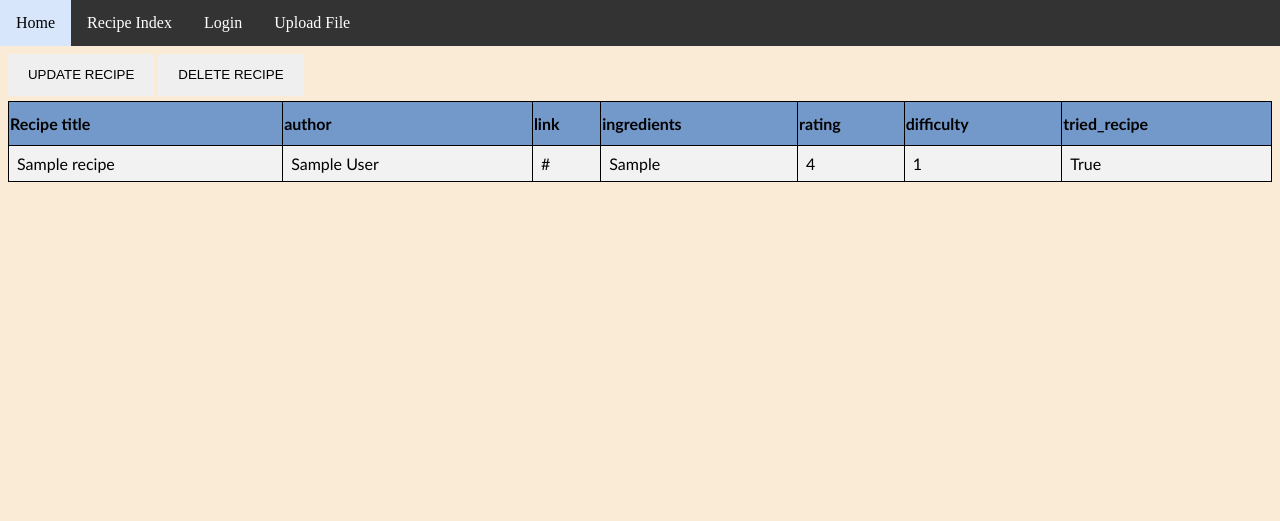
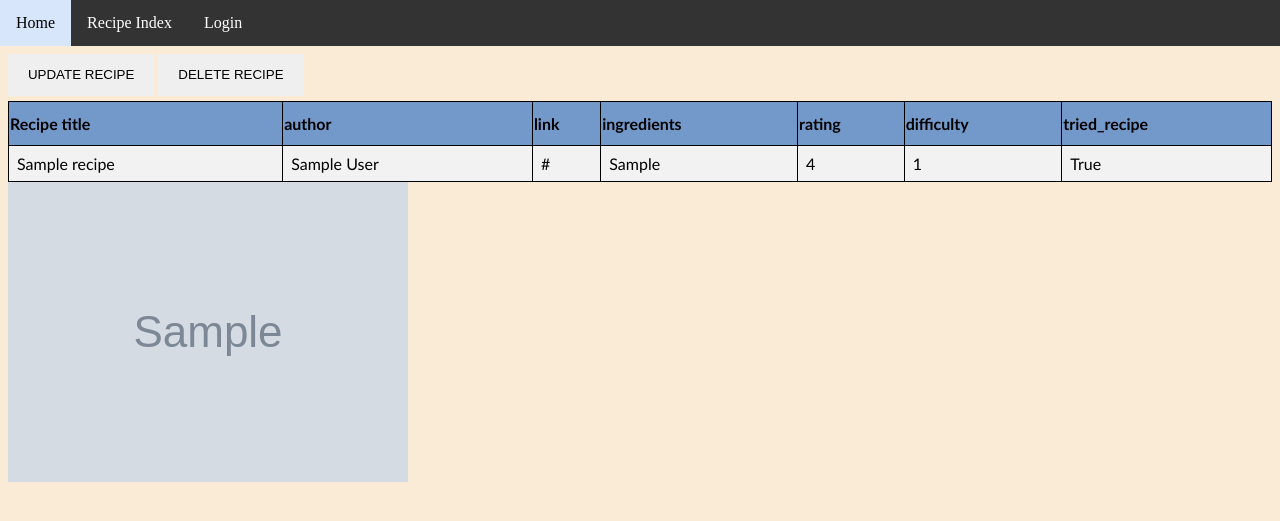
Before and after one commit to ShatteredArrow/homechef, a Flask app: page /recipe/1 in a window 1280 px wide. Shown: the top 521 px of the page. Run offline with Flask 2, Linux system fonts and the light colour scheme; a user stored in the database is signed in; tables that the repository leaves empty hold one stand-in row (values such as "Sample post"); grey boxes marked "Sample" are stand-in pictures.

Commit message:
Added image upload to recipes
Added image upload on recipe add and display the uploaded image
on recipe details page. Uploaded images are stored in file
directory under /static/recipe_images.

```diff
--- a/app/__init__.py
+++ b/app/__init__.py
@@ -5,7 +5,7 @@ from flask_migrate import Migrate
 from flask_login import LoginManager
 from os.path import join, dirname, realpath
 
-UPLOAD_FOLDER = join(dirname(realpath(__file__)), 'static')
+UPLOAD_FOLDER = join(dirname(realpath(__file__)), *['static', 'recipe_images'])
 
 
 app = Flask(__name__)
--- a/app/models.py
+++ b/app/models.py
@@ -43,6 +43,7 @@ class Recipe(db.Model):
     rating = db.Column(db.Integer)
     difficulty = db.Column(db.Integer)
     tried_recipe = db.Column(db.Boolean)
+    recipe_image = db.Column(db.String(128))
     tags = db.relationship('Tag',
                             secondary=recipeTag,
                             back_populates='recipes')
--- a/app/routes.py
+++ b/app/routes.py
@@ -64,7 +64,7 @@ def add_tag():
 @app.route('/recipe/<recipe_id>',methods=['GET', 'POST'])
 def recipe(recipe_id):
     recipe = Recipe.query.filter_by(id=recipe_id).first_or_404()
-    return render_template('recipe.html', title='Recipe', recipe=recipe)
+    return render_template('recipe.html', title='Recipe', recipe=recipe, recipe_image=recipe.recipe_image)
 
 @app.route('/add_recipe', methods=['GET', 'POST'])
 def add_recipe():
@@ -73,11 +73,24 @@ def add_recipe():
     form.tags.choices = categories
 
     if form.validate_on_submit():
+        if 'file' not in request.files:
+            flash('No file part')
+            return redirect(request.url)
+        file = request.files['file']
+        if file.filename == '':
+            flash('No selected file')
+            return redirect(request.url)
+        if file and allowed_file(file.filename):
+            filename = secure_filename(file.filename)
+            imageFile = app.config['UPLOAD_FOLDER']
+            file.save(os.path.join(imageFile, filename))
+
         recipe = Recipe(
             title=form.title.data,
             author=form.author.data,
             link=form.link.data,
             ingredients=form.ingredients.data,
+            recipe_image=filename
 
         )
         tags = Tag.query.filter(Tag.id.in_(form.tags.data))
@@ -122,23 +135,3 @@ def allowed_file(filename):
 @app.route('/uploads/<filename>')
 def uploaded_file(filename):
     return send_from_directory(app.config['UPLOAD_FOLDER'], filename)
-
-@app.route('/upload_file', methods=['GET', 'POST'])
-def upload_file():
-    if request.method == 'POST':
-        # check if the post request has the file part
-        if 'file' not in request.files:
-            flash('No file part')
-            return redirect(request.url)
-        file = request.files['file']
-        # if user does not select file, browser also
-        # submit an empty part without filename
-        if file.filename == '':
-            flash('No selected file')
-            return redirect(request.url)
-        if file and allowed_file(file.filename):
-            filename = secure_filename(file.filename)
-            uploadedfiledebug = app.config['UPLOAD_FOLDER']
-            file.save(os.path.join(app.config['UPLOAD_FOLDER'], filename))
-            return redirect(url_for('uploaded_file', filename=filename))
-    return render_template('image_upload.html')
--- a/app/templates/base.html
+++ b/app/templates/base.html
@@ -18,9 +18,7 @@
                     <li><a class="active" href="{{ url_for('index') }}">Home</a></li>
                     <li><a class="active" href="{{ url_for('recipe_index') }}">Recipe Index</a></li>
                     <li><a class="active" href="{{ url_for('login') }}">Login</a></li>
-                    <li><a class="active" href="{{ url_for('upload_file') }}">Upload File</a></li>
             </ul>
-
         </div>
 
         {% with messages = get_flashed_messages() %}
--- a/app/templates/recipe.html
+++ b/app/templates/recipe.html
@@ -29,5 +29,11 @@
                 <td>{{ recipe.tried_recipe }}</td>
             </tr>
         </table>
+
+        {% if recipe_image %}
+        <div class='recipe_image'>
+            <img src="{{ url_for('uploaded_file', filename =recipe_image) }}" alt="recipeImage">
+        </div>
+        {% endif %}
     {% endif %}
 {% endblock %}
```
Also changed, not shown: app/templates/add_recipe.html (+6 -1 lines), app/templates/image_upload.html (deleted, +0 -11 lines), migrations/versions/b03bff01b8c5_.py (added, +28 -0 lines), app.db, app/static/recipe_images/soup.png (added). Lines whose indentation alone changed are shown as unchanged.
